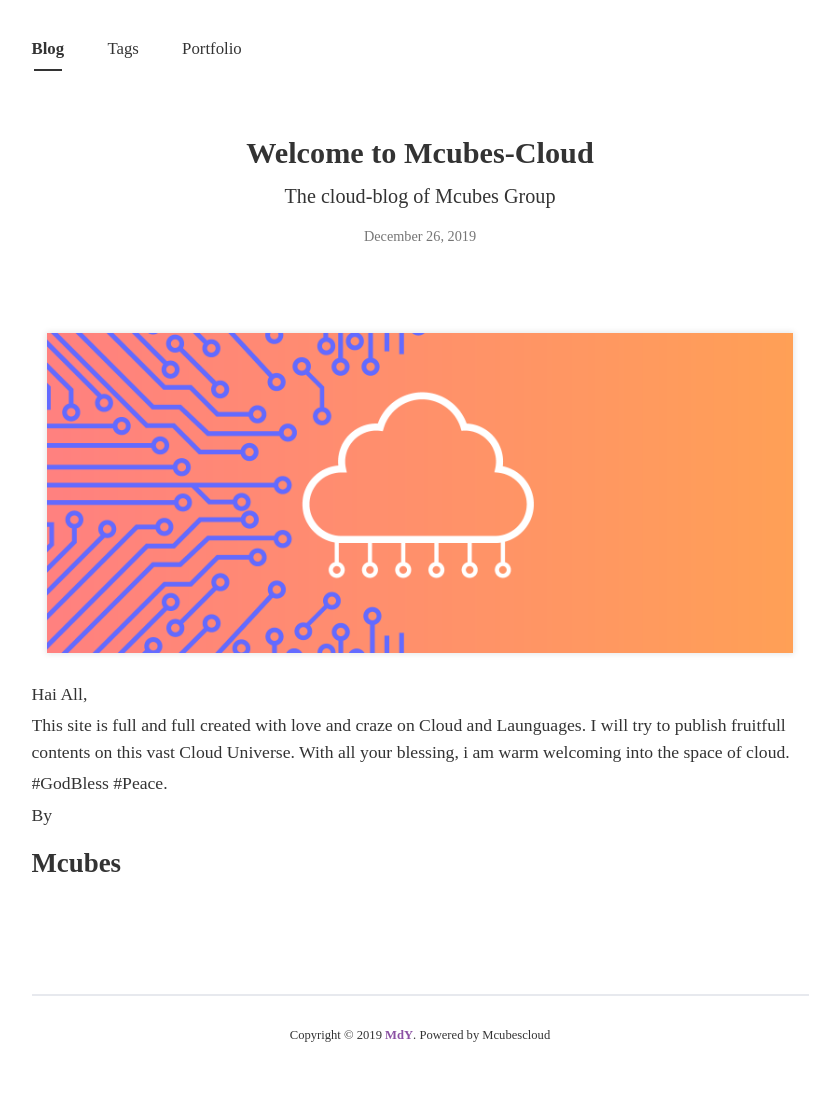
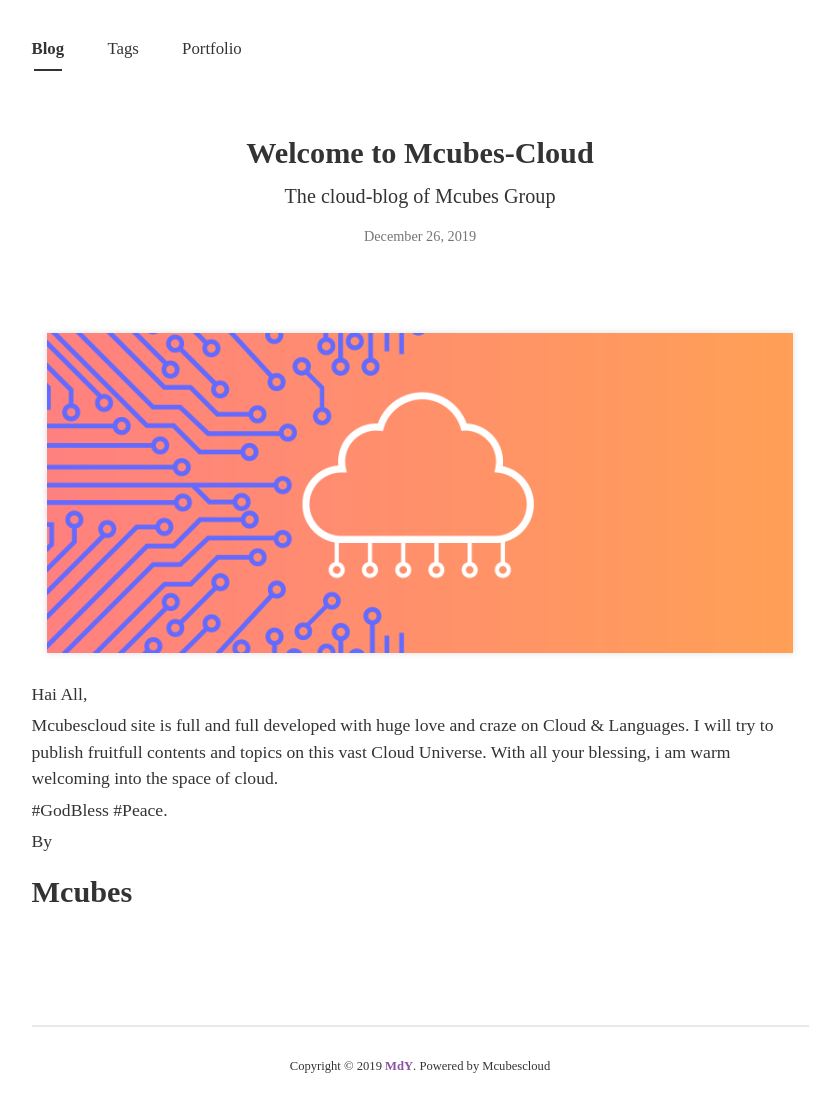
Before and after one commit to mcubescloud/site, a Jekyll site: the page built from _posts/2019-12-26-html-intro.md, in a window 1280 px wide. Shown: the whole page, without its empty margins (220-1060 px from the left). Built offline with Jekyll 4.4.1, drawn with Linux system fonts in a browser that asks for light colours; nearby versions of some CDN libraries; some web fonts are replaced; comment, search, counter and statistics services are not loaded; before the commit the page ends 1074 px from its top, so only the background shows below that.

Commit message:
Update 2019-12-26-html-intro.md

```diff
--- a/_posts/2019-12-26-html-intro.md
+++ b/_posts/2019-12-26-html-intro.md
@@ -11,8 +11,8 @@ comments : True
 
 Hai All,
 
-This site is full and full created with love and craze on Cloud and Launguages.
-I will try to publish fruitfull contents on this vast Cloud Universe.
+Mcubescloud site is full and full developed with huge love and craze on Cloud & Languages.
+I will try to publish fruitfull contents and topics on this vast Cloud Universe.
 With all your blessing, i am warm welcoming into the space of cloud.
 
 #GodBless
@@ -20,4 +20,4 @@ With all your blessing, i am warm welcoming into the space of cloud.
 
 
 By
-## Mcubes
+# Mcubes
```
Also changed, not shown: other parts of _posts/2019-12-26-html-intro.md (+1 -1 lines).
